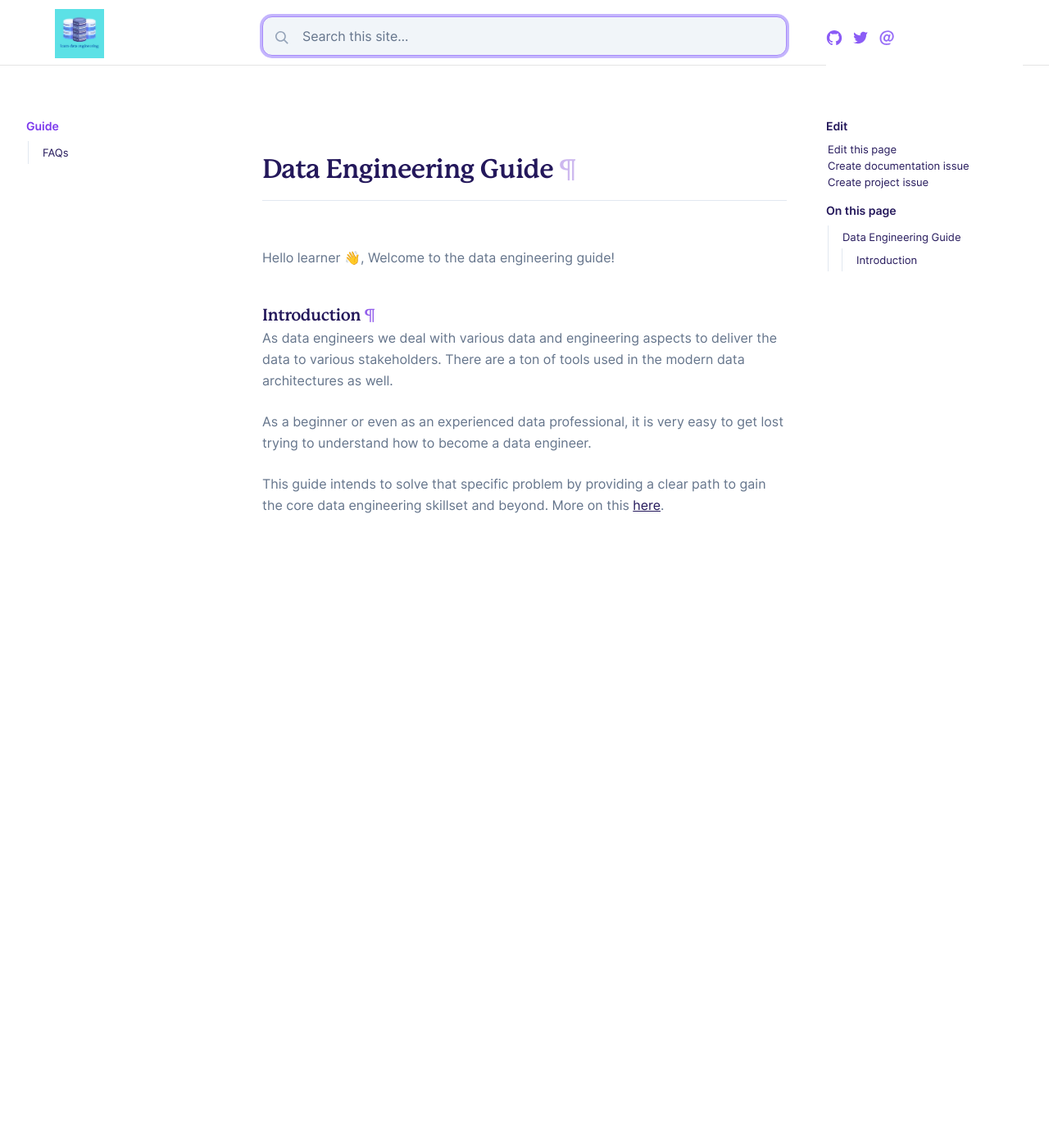
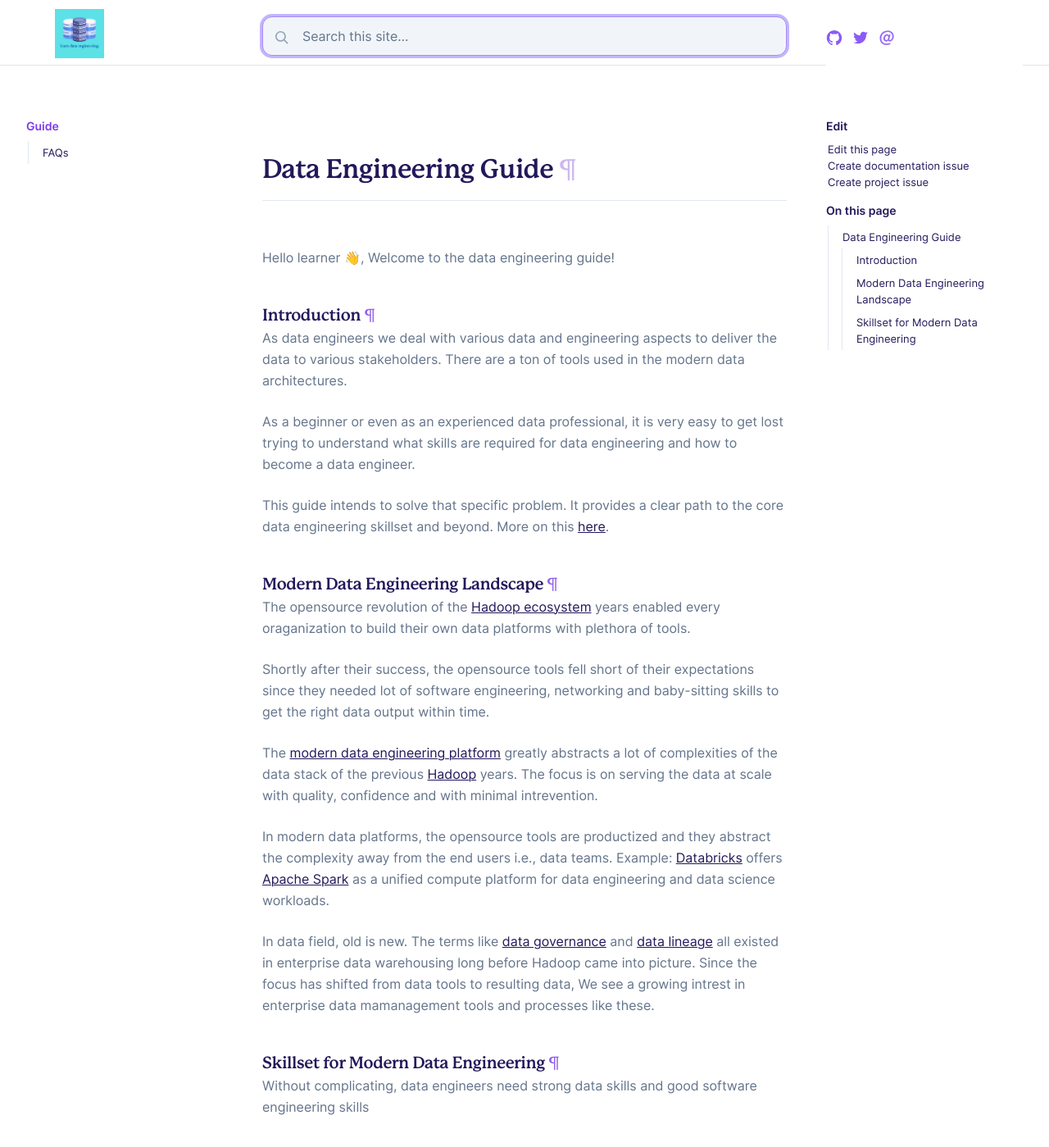
Before and after one commit to learndataengineering/learndataengineering.guide, a Jekyll site: the page built from pages/index.md, in a window 1280 px wide and 1400 px high. Shown: the whole window at 82% size. Built offline with Jekyll 4.4.1, drawn with Linux system fonts in a browser that asks for light colours; some of the changed text lies outside the part shown.

Commit message:
Add intro topics to index.md file

```diff
--- a/pages/index.md
+++ b/pages/index.md
@@ -8,8 +8,46 @@ Hello learner 👋, Welcome to the data engineering guide!
 
 ### Introduction
 
-As data engineers we deal with various data and engineering aspects to deliver the data to various stakeholders. There are a ton of tools used in the modern data architectures as well.
+As data engineers we deal with various data and engineering aspects to deliver the data to various stakeholders. There are a ton of tools used in the modern data architectures.
 
-As a beginner or even as an experienced data professional, it is very easy to get lost trying to understand how to become a data engineer.
+As a beginner or even as an experienced data professional, it is very easy to get lost trying to understand what skills are required for data engineering and how to become a data engineer.
 
-This guide intends to solve that specific problem by providing a clear path to gain the core data engineering skillset and beyond. More on this [here](https://www.learndataengineering.guide/about/).
+This guide intends to solve that specific problem. It provides a clear path to the core data engineering skillset and beyond. More on this [here](https://www.learndataengineering.guide/faqs/).
+
+### Modern Data Engineering Landscape
+
+The opensource revolution of the [Hadoop ecosystem](https://www.geeksforgeeks.org/hadoop-ecosystem/) years enabled every oraganization to build their own data platforms with plethora of tools.
+
+Shortly after their success, the opensource tools fell short of their expectations since they needed lot of software engineering, networking and baby-sitting skills to get the right data output within time.
+
+The [modern data engineering platform](https://towardsdatascience.com/the-building-blocks-of-a-modern-data-platform-92e46061165) greatly abstracts a lot of complexities of the data stack of the previous [Hadoop](https://www.javatpoint.com/what-is-hadoop) years. The focus is on serving the data at scale with quality, confidence and with minimal intrevention.
+
+In modern data platforms, the opensource tools are productized and they abstract the complexity away from the end users i.e., data teams. Example: [Databricks](https://www.databricks.com/) offers [Apache Spark](https://spark.apache.org/) as a unified compute platform for data engineering and data science workloads.
+
+In data field, old is new. The terms like [data governance](https://www.ibm.com/in-en/topics/data-governance) and [data lineage](https://www.ibm.com/in-en/topics/data-lineage#:~:text=Data%20lineage%20is%20the%20process,destination%20within%20the%20data%20pipeline.) all existed in enterprise data warehousing long before Hadoop came into picture. Since the focus has shifted from data tools to resulting data, We see a growing intrest in enterprise data mamanagement tools and processes like these.
+
+### Skillset for Modern Data Engineering
+
+Without complicating, data engineers need strong data skills and good software engineering skills
+
+#### a. Data skills
+
+  1. SQL
+  2. Data Warehousing basics
+  3. Data Modelling
+
+#### b. Software Engineering skills
+
+  1. One programming language. Preferrably Python.
+  2. Git
+
+#### c. Data Engineering tools
+
+  1. Basics of distributed computing
+  2. Hadoop Ecosystem
+  3. Apache Spark
+
+#### d. Additional skills
+
+1. Pipeline Orchestration tool like Airflow, Azure Data Factory and etc
+2. Cloud services for data engineering
```
